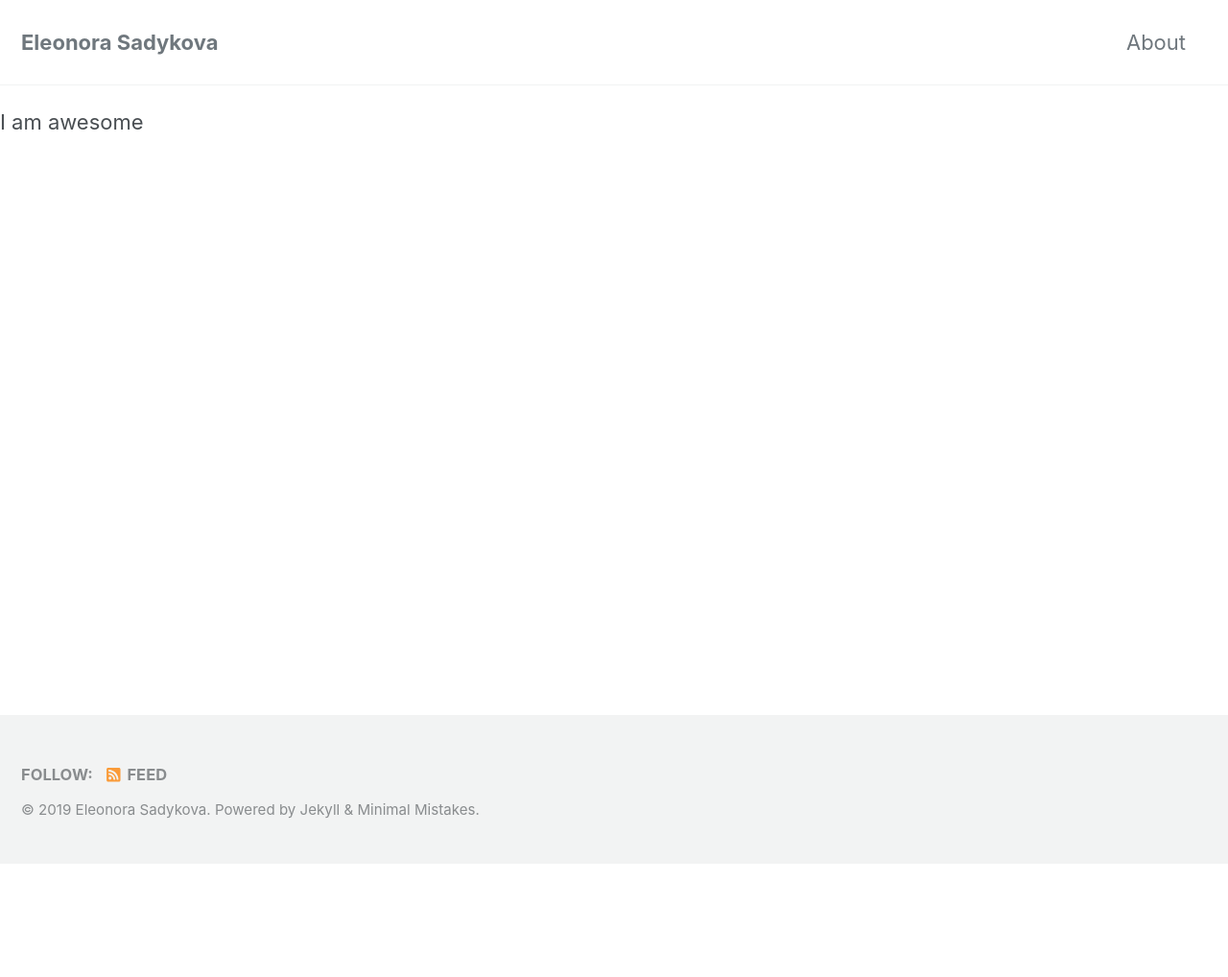
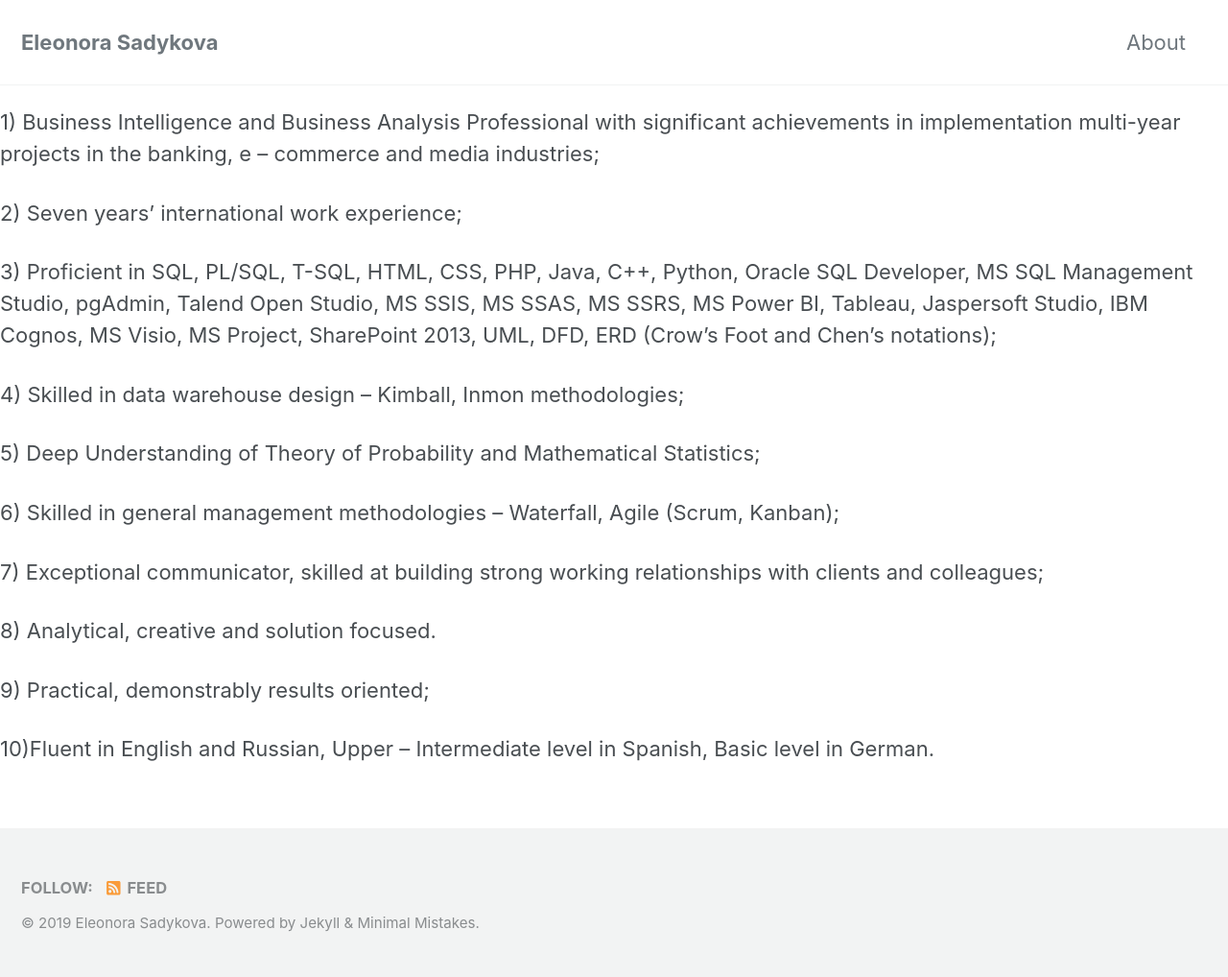
Before and after one commit to elenlang/elenlang.github.io, a Jekyll site: the page built from _pages/about.md, in a window 1280 px wide. Shown: the whole page at 96% size. Built offline with Jekyll 4.4.1, drawn with Linux system fonts in a browser that asks for light colours; cached includes are drawn as plain includes; nearby versions of some CDN libraries; our own code applies the rules of GitHub Pages for plain Markdown files; before the commit the page ends 900 px from its top, so only the background shows below that.

Commit message:
change content

```diff
--- a/_pages/about.md
+++ b/_pages/about.md
@@ -4,4 +4,22 @@
 header:
   image: "/images/bray.png"
 ---
-I am awesome
+1) Business Intelligence and Business Analysis Professional with significant achievements in implementation multi-year projects in the banking, e – commerce and media industries;
+
+2) Seven years’ international work experience;
+
+3) Proficient in SQL, PL/SQL, T-SQL, HTML, CSS, PHP, Java, C++, Python, Oracle SQL Developer, MS SQL Management Studio, pgAdmin, Talend Open Studio, MS SSIS, MS SSAS, MS SSRS, MS Power BI, Tableau, Jaspersoft Studio, IBM Cognos, MS Visio, MS Project, SharePoint 2013, UML, DFD, ERD (Crow’s Foot and Chen’s notations);
+
+4) Skilled in data warehouse design – Kimball, Inmon methodologies;
+
+5) Deep Understanding of Theory of Probability and Mathematical Statistics;
+
+6) Skilled in general management methodologies – Waterfall, Agile (Scrum, Kanban);
+
+7) Exceptional communicator, skilled at building strong working relationships with clients and colleagues;
+
+8) Analytical, creative and solution focused.
+
+9) Practical, demonstrably results oriented;
+
+10)Fluent in English and Russian, Upper – Intermediate level in Spanish, Basic level in German.
```
